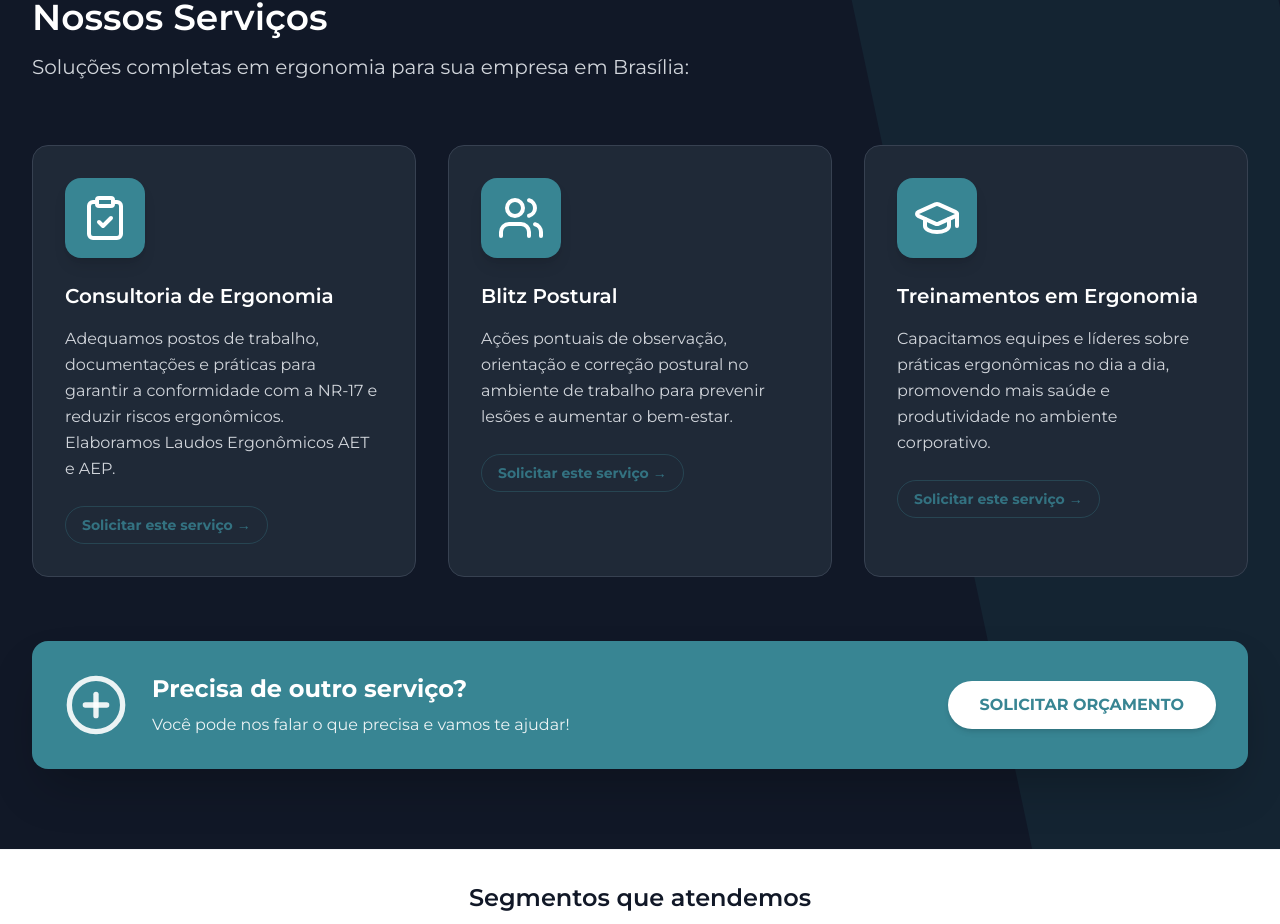
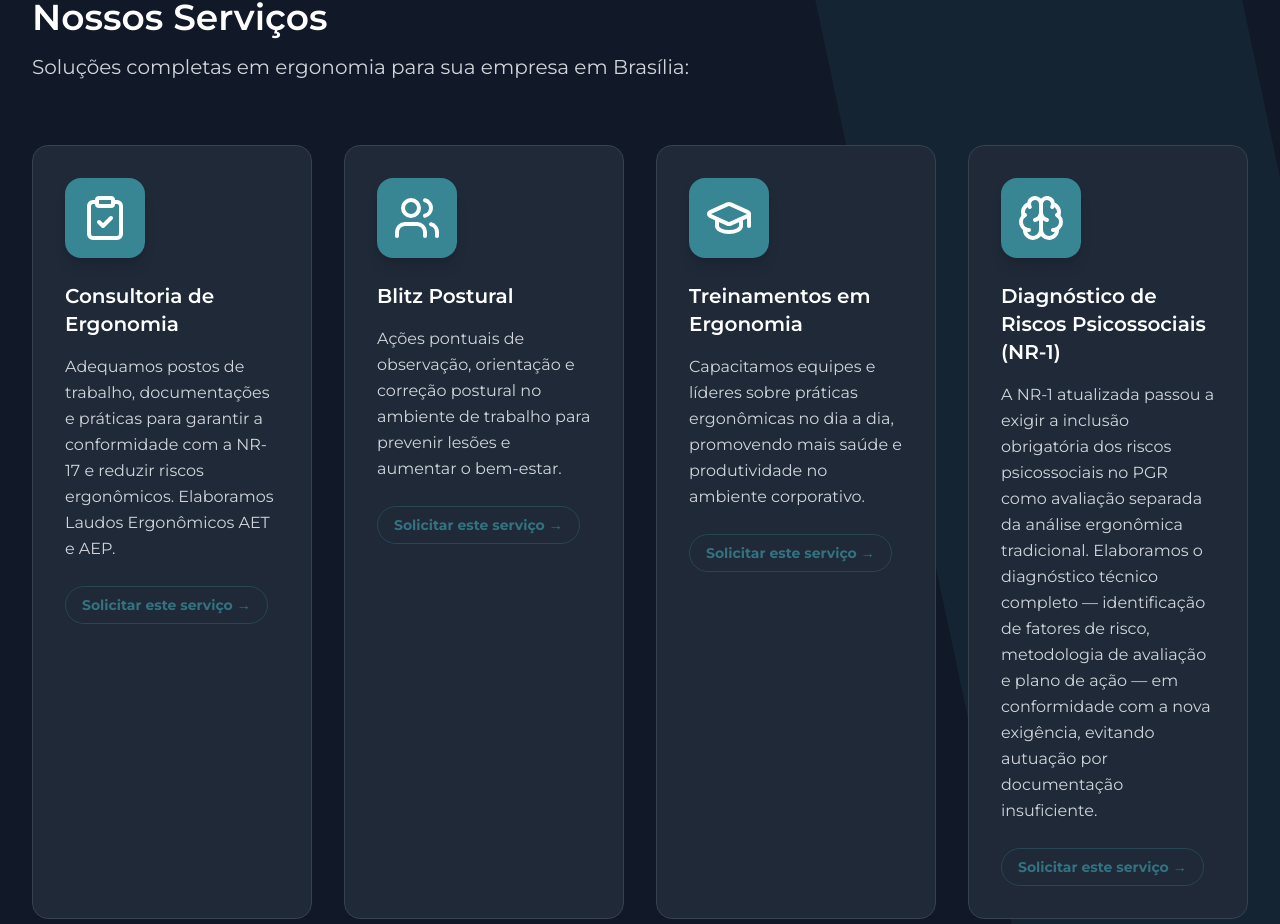
Before and after one commit to mateusgorin/Amorim-Ergonomia, a React (Vite) app: page / in a window 1280 px wide. Shown: the part 1873-2797 px from the top of the page. Built offline with nearby package versions, Linux system fonts and the light colour scheme.

Commit message:
feat: add psychosocial risk assessment service
- Added "Diagnóstico de Riscos Psicossociais" to services and FAQ
- Optimized image assets by migrating to Cloudinary in WebP format

```diff
--- a/components/About.tsx
+++ b/components/About.tsx
@@ -17,7 +17,7 @@ const About: React.FC = () => {
           <div className="w-full lg:w-1/2 relative flex justify-center">
             <div className="relative w-full max-w-xl">
               <img
-                src="https://i.ibb.co/Hp21608R/Whats-App-Image-2025-12-18-at-08-59-09.jpg"
+                src="https://res.cloudinary.com/dw5b0vlbz/image/upload/v1784554200/Whats-App-Image-2025-12-18-at-08-59-09_nbhvib.webp"
                 alt="Equipe Amorim Ergonomia"
                 loading="lazy"
                 width="600"
--- a/components/FAQ.tsx
+++ b/components/FAQ.tsx
@@ -34,6 +34,10 @@ const questions: FAQItem[] = [
   {
     question: "É possível tirar dúvidas antes de contratar?",
     answer: "Com certeza. Nosso atendimento pelo WhatsApp é direto, rápido e sem compromisso. A Vanessa responde pessoalmente — sem robôs, sem central de atendimento. Clique no botão de orçamento e tire todas as suas dúvidas gratuitamente."
+  },
+  {
+    question: "O diagnóstico de riscos psicossociais é a mesma coisa que a Análise Ergonômica (AET/AEP)?",
+    answer: "Não. Desde a atualização da NR-1 (Portaria MTE nº 765/2025), com vigência a partir de 26/05/2026, os riscos psicossociais passaram a ser uma exigência separada, que deve constar de forma própria no PGR da empresa — não basta um parágrafo genérico dentro do laudo ergonômico. Por isso, oferecemos o Diagnóstico de Riscos Psicossociais como um serviço independente, com avaliação, metodologia e plano de ação específicos, evitando autuação por documentação insuficiente."
   }
 ];
 
--- a/components/Hero.tsx
+++ b/components/Hero.tsx
@@ -40,7 +40,7 @@ const Hero: React.FC<HeroProps> = ({ onOpenModal }) => {
             <div className="relative rounded-2xl overflow-hidden shadow-2xl border-8 border-white w-fit">
               <div className="absolute inset-0 bg-brand/20 mix-blend-multiply z-10 pointer-events-none"></div>
               <img
-                src="https://i.ibb.co/RWLMPHm/Whats-App-Image-2025-12-18-at-08-59-00.jpg"
+                src="https://res.cloudinary.com/dw5b0vlbz/image/upload/v1784554232/Whats-App-Image-2025-12-18-at-08-59-00_a6ksny.webp"
                 alt="Profissional de ergonomia avaliando ambiente"
                 loading="eager"
                 fetchPriority="high"
--- a/components/Services.tsx
+++ b/components/Services.tsx
@@ -1,5 +1,5 @@
 import React from 'react';
-import { ClipboardCheck, Users, GraduationCap, PlusCircle } from 'lucide-react';
+import { ClipboardCheck, Users, GraduationCap, PlusCircle, Brain } from 'lucide-react';
 
 interface ServicesProps {
   onOpenModal: () => void;
@@ -21,6 +21,11 @@ const Services: React.FC<ServicesProps> = ({ onOpenModal }) => {
       title: "Treinamentos em Ergonomia",
       description: "Capacitamos equipes e líderes sobre práticas ergonômicas no dia a dia, promovendo mais saúde e produtividade no ambiente corporativo.",
       icon: <GraduationCap className="w-12 h-12 text-white" />
+    },
+    {
+      title: "Diagnóstico de Riscos Psicossociais (NR-1)",
+      description: "A NR-1 atualizada passou a exigir a inclusão obrigatória dos riscos psicossociais no PGR como avaliação separada da análise ergonômica tradicional. Elaboramos o diagnóstico técnico completo — identificação de fatores de risco, metodologia de avaliação e plano de ação — em conformidade com a nova exigência, evitando autuação por documentação insuficiente.",
+      icon: <Brain className="w-12 h-12 text-white" />
     }
   ];
 
@@ -37,7 +42,7 @@ const Services: React.FC<ServicesProps> = ({ onOpenModal }) => {
           <p className="text-xl text-gray-300">Soluções completas em ergonomia para sua empresa em Brasília:</p>
         </div>
 
-        <div className="grid md:grid-cols-3 gap-8">
+        <div className="grid md:grid-cols-2 lg:grid-cols-4 gap-8">
           {services.map((service, index) => (
             <div key={index} className="bg-gray-800 p-8 rounded-2xl hover:bg-gray-700 transition-colors border border-gray-700 group">
               <div className="bg-brand w-20 h-20 rounded-2xl flex items-center justify-center mb-6 shadow-lg group-hover:scale-110 transition-transform duration-300">
```
